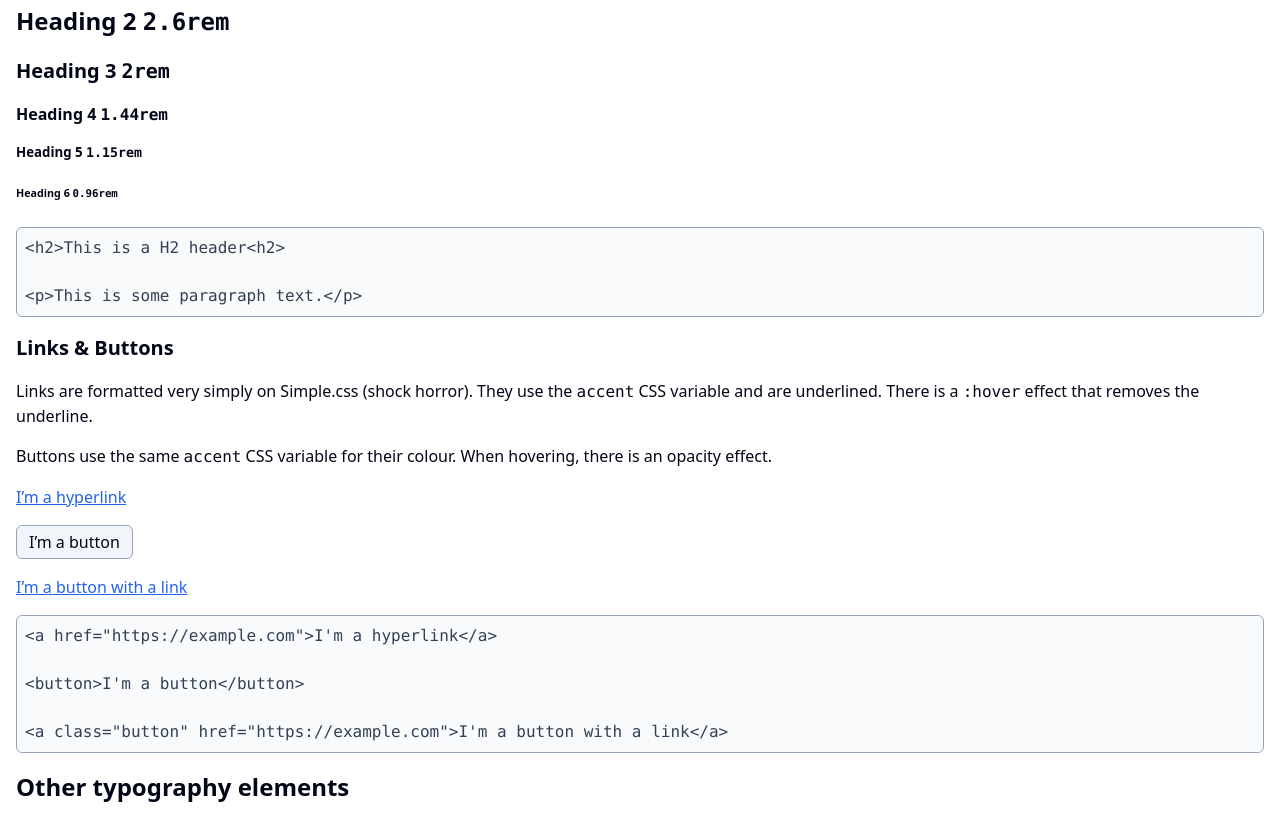
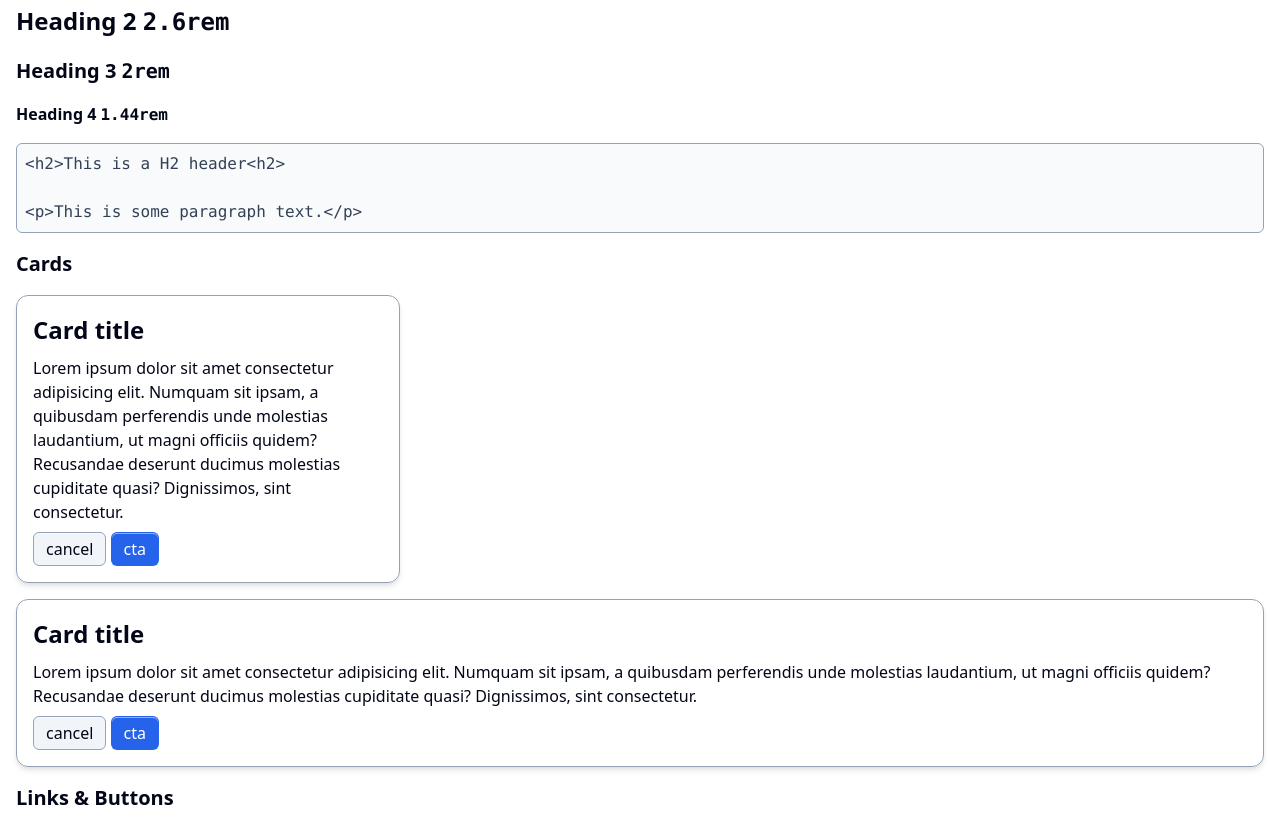
Before and after one commit to rmrt1n/clam.css, a website built with Vite: page index.html in a window 1280 px wide. Shown: the part 435-1251 px from the top of the page. Built offline with nearby package versions, Linux system fonts and the light colour scheme.

Commit message:
feat: added cards

```diff
--- a/clam.css
+++ b/clam.css
@@ -1,4 +1,4 @@
-@import url('https://fonts.googleapis.com/css2?family=Inter:wght@400;500;700&display=swap');
+@import url('https://fonts.googleapis.com/css2?family=Inter:wght@400;500;700;800&display=swap');
 
 :root {
   line-height: 1.5;
@@ -43,7 +43,7 @@
 
     --destructive: #ef4444;
 
-    --border: #64748b;
+    --border: #475569;
     --outline: #60a5fa; /* blue-500 */
   }
 
@@ -102,6 +102,7 @@ h1, h2, h3, h4 {
 }
 
 h1 {
+  font-weight: 800;
   font-size: 1.75rem;
 }
 
@@ -115,6 +116,7 @@ h3 {
 
 a {
   color: var(--primary);
+  font-weight: bold;
 }
 
 a:hover {
@@ -369,6 +371,17 @@ tr:nth-child(even) {
   background-color: var(--muted);
 }
 
+article, .card {
+  padding: 1rem;
+  border: 1px solid var(--border);
+  border-radius: calc(var(--border-radius) * 2);
+  box-shadow: 0 4px 6px -1px rgba(0, 0, 0, 0.1), 0 2px 4px -1px rgba(0, 0, 0, 0.06);;
+}
+
+article > * + *, .card > * + * {
+  margin-top: .5rem;
+}
+
 @supports(-webkit-appearance: none) or (-moz-appearance: none) {
   input[type='checkbox'],
   input[type='radio'] {
--- a/index.html
+++ b/index.html
@@ -47,14 +47,30 @@
 
 <h4 id="heading-4-144rem">Heading 4 <code class="language-plaintext highlighter-rouge">1.44rem</code></h4>
 
-<h5 id="heading-5-115rem">Heading 5 <code class="language-plaintext highlighter-rouge">1.15rem</code></h5>
-
-<h6 id="heading-6-096rem">Heading 6 <code class="language-plaintext highlighter-rouge">0.96rem</code></h6>
-
 <div class="language-plaintext highlighter-rouge"><div class="highlight"><pre class="highlight"><code>&lt;h2&gt;This is a H2 header&lt;h2&gt;
 
 &lt;p&gt;This is some paragraph text.&lt;/p&gt;
 </code></pre></div></div>
+
+<h3 id="links--cards">Cards</h3>
+
+<article style="max-width: 24rem">
+  <h2>Card title</h2>
+  <p>Lorem ipsum dolor sit amet consectetur adipisicing elit. Numquam sit ipsam, a quibusdam perferendis unde molestias laudantium, ut magni officiis quidem? Recusandae deserunt ducimus molestias cupiditate quasi? Dignissimos, sint consectetur.</p>
+  <div>
+    <button>cancel</button>
+    <button class="btn-primary">cta</button>
+  </div>
+</article>
+
+<div class="card">
+  <h2>Card title</h2>
+  <p>Lorem ipsum dolor sit amet consectetur adipisicing elit. Numquam sit ipsam, a quibusdam perferendis unde molestias laudantium, ut magni officiis quidem? Recusandae deserunt ducimus molestias cupiditate quasi? Dignissimos, sint consectetur.</p>
+  <div>
+    <button>cancel</button>
+    <button class="btn-primary">cta</button>
+  </div>
+</div>
 
 <h3 id="links--buttons">Links &amp; Buttons</h3>
 
```
